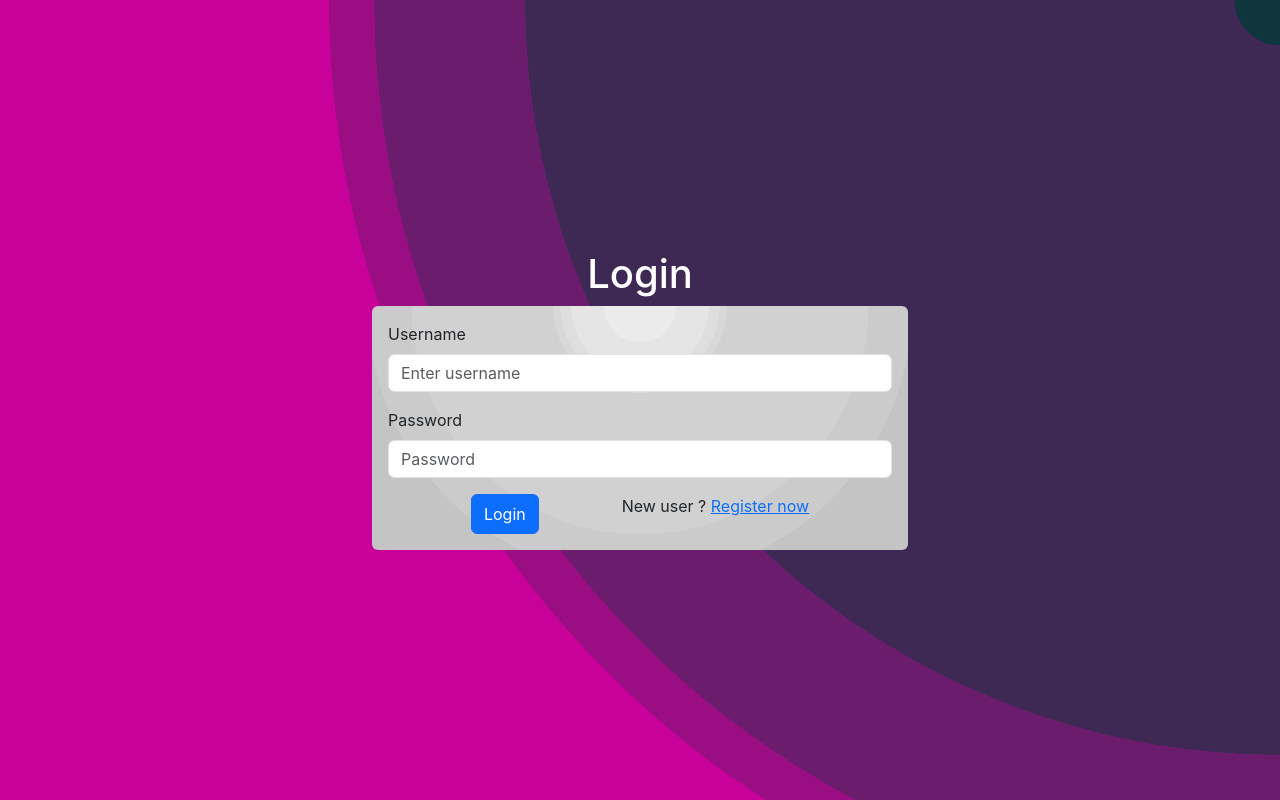
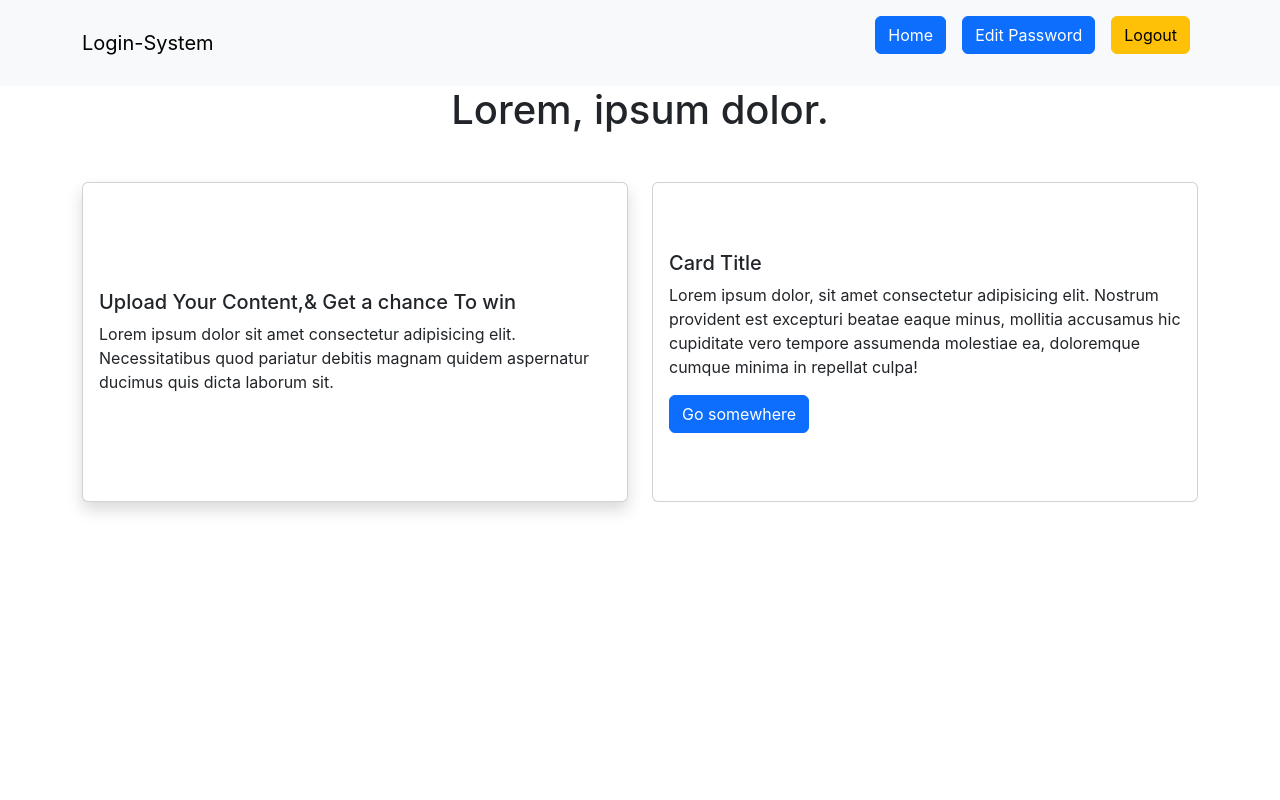
Before and after one commit to PrajwalVK7/secure-login-system-2, a React (Create React App) app: page /home in a window 1280 px wide. Before the commit this address led to /. Built offline with nearby package versions, Linux system fonts and the light colour scheme; sample sign-in values are in the browser's storage.

Commit message:
Started , Form

```diff
--- a/src/App.tsx
+++ b/src/App.tsx
@@ -1,11 +1,19 @@
-import React, { useState } from 'react';
+import React, { useState, useEffect } from 'react';
 import Login from './components/Login';
 import Register from './components/Register';
-import { Route, Routes,Navigate } from 'react-router';
+import { Route, Routes, Navigate } from 'react-router';
 import Home from './pages/Home';
+import Apply from './pages/Apply';
 
 function App() {
-  const [isLoggedIn, setIsLoggedIn] = useState(false);
+  const [isLoggedIn, setIsLoggedIn] = useState<boolean>(() => {
+    const storedLoggedIn = localStorage.getItem('isLoggedIn');
+    return storedLoggedIn ? JSON.parse(storedLoggedIn) : false;
+  });
+
+  useEffect(() => {
+    localStorage.setItem('isLoggedIn', JSON.stringify(isLoggedIn));
+  }, [isLoggedIn]);
 
   const handleLogin = () => {
     setIsLoggedIn(true);
@@ -19,6 +27,10 @@ function App() {
         path='/home'
         element={isLoggedIn ? <Home /> : <Navigate to="/" />}
       />
+      <Route
+        path='/event'
+        element={isLoggedIn ? <Apply /> : <Navigate to="/" />}
+      />
     </Routes>
   );
 }
--- a/src/components/EditPassword.tsx
+++ b/src/components/EditPassword.tsx
@@ -1,8 +1,9 @@
-import React from 'react'
+import React, { useEffect } from 'react'
 import { useState } from 'react';
 import Button from 'react-bootstrap/Button';
 import Modal from 'react-bootstrap/Modal';
 import { editPasswordAPI } from '../services/allAPI';
+import { useNavigate } from 'react-router-dom';
 
 
 interface editData {
@@ -12,6 +13,7 @@ interface editData {
 
 }
 function EditPassword() {
+    const navigate = useNavigate()
     const [show, setShow] = useState(false);
     const handleClose = () => setShow(false);
     const handleShow = () => setShow(true);
@@ -35,11 +37,15 @@ function EditPassword() {
                     "Content-Type": "application/json",
                     "Authorization": `Bearer ${token}`
                 }
-                const result = await editPasswordAPI(formData,reqBody)
-                console.log("sdfgh",result)
+                const result: any = await editPasswordAPI(formData, reqBody)
+                if (result.status === 200) {
+                    alert("Password updated, Please Login Again")
+                    sessionStorage.removeItem("token");
+                    navigate('/')
+                }
             }
-            else{
-                alert("new password ..")
+            else {
+                alert("Please confirm the new password")
             }
         }
 
@@ -63,18 +69,18 @@ function EditPassword() {
                     </Modal.Header>
                     <Modal.Body>
                         <div className='mt-5 container'>
-                            <form action=""  className='p-3 rounded container  '>
+                            <form action="" className='p-3 rounded container  '>
                                 <div className='mb-3 '>
                                     <label htmlFor="oldpwd" >Old Password</label>
                                     <input onChange={(e) => setFormData({ ...formData, oldPassword: e.target.value })} className='form-control ' id='oldpwd' placeholder='Enter your old password' />
                                 </div>
                                 <div className='mb-3 '>
                                     <label htmlFor="newpwd" >New Password</label>
-                                    <input onChange={(e) => setFormData({ ...formData, newPassword: e.target.value })} className='form-control ' id='newpwd' placeholder='Enter your new password' />
+                                    <input type='password' onChange={(e) => setFormData({ ...formData, newPassword: e.target.value })} className='form-control ' id='newpwd' placeholder='Enter your new password' />
                                 </div>
                                 <div className='mb-3 '>
                                     <label htmlFor="cnewpwd" >Confirm new password</label>
-                                    <input onChange={(e) => setFormData({ ...formData, password: e.target.value })} className='form-control ' id='cnewpwd' placeholder='Enter New password again' />
+                                    <input onChange={(e) => setFormData({ ...formData, password: e.target.value })} type='password' className='form-control ' id='cnewpwd' placeholder='Enter New password again' />
                                 </div>
                                 <button className='btn btn-success' type='button' onClick={handleUpdate}>Update Password</button>
                             </form>
--- /dev/null
+++ b/src/pages/Apply.tsx
@@ -0,0 +1,26 @@
+import React from 'react'
+import Header from '../components/Header'
+import { Col, Row } from 'react-bootstrap'
+import { Form } from 'react-router-dom'
+
+function Apply() {
+  return (
+    <>
+    <Header/>
+    <div>
+        <div className="main container-fluid mt-5 p-2 ">
+            <Row>
+                <Col lg={12} sm={12} xs={12} md={12}>
+                    <Form>
+                        <h2>Submit Your, Idea</h2>
+                    </Form>
+                </Col>
+
+            </Row>
+        </div>
+    </div>
+    </>
+  )
+}
+
+export default Apply
--- a/src/pages/Home.jsx
+++ b/src/pages/Home.jsx
@@ -1,11 +1,53 @@
 import React from 'react'
 import Header from '../components/Header'
-
+import { Col, Row } from 'react-bootstrap'
+import Button from 'react-bootstrap/Button';
+import Card from 'react-bootstrap/Card';
+import { Link } from 'react-router-dom';
 function Home() {
   return (
     <>
-    <Header/>
-    <h1>Home Page</h1>
+      <Header />
+      <div className='container'>
+        <h1 className='text-center'>Lorem, ipsum dolor.</h1>
+        <div className='mt-5 mb-5'>
+          <Row>
+            <Col lg={6} md={6}>
+              <div>
+                <Link to={'/event'} style={{textDecoration:'none'}}>
+                <Card className='d-flex justify-content-center shadow align-items-center' style={{ width: '100%', height: '20rem' }}>
+                  <div>
+                    <Card.Body>
+                      <Card.Title>Upload Your Content,& Get a chance To win</Card.Title>
+                      <Card.Text>
+                        Lorem ipsum dolor sit amet consectetur adipisicing elit. Necessitatibus quod pariatur debitis magnam quidem aspernatur ducimus quis dicta laborum sit.
+                      </Card.Text>
+                    </Card.Body>
+                  </div>
+                </Card>
+                </Link>
+              </div>
+            </Col>
+            <Col lg={6} md={6}>
+              <div>
+                <Card className='d-flex justify-content-center align-items-center' style={{ width: '100%', height: '20rem' }}>
+                  <div>
+                    <Card.Body>
+                      <Card.Title>Card Title</Card.Title>
+                      <Card.Text>
+                        Lorem ipsum dolor, sit amet consectetur adipisicing elit. Nostrum provident est excepturi beatae eaque minus, mollitia accusamus hic cupiditate vero tempore assumenda molestiae ea, doloremque cumque minima in repellat culpa!
+                      </Card.Text>
+                      <Button variant="primary">Go somewhere</Button>
+                    </Card.Body>
+                  </div>
+                </Card>
+              </div>
+            </Col>
+
+
+          </Row>
+        </div>
+      </div>
 
     </>
   )
```
